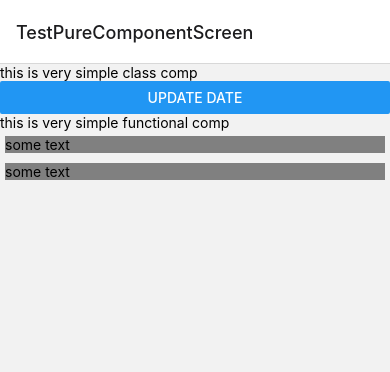
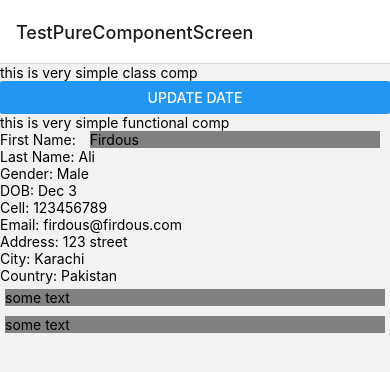
Before and after one commit to firdousali86/D19BTraining, a React Native app: screen /TestPureComponentScreen in a window 390 px wide. Shown: the top 372 px of the page. Built offline with nearby package versions, Linux system fonts and the light colour scheme.

Commit message:
breaking chain of renders

```diff
--- a/src/components/ClassComponents/UserBasicInfo.js
+++ b/src/components/ClassComponents/UserBasicInfo.js
@@ -1,7 +1,7 @@
 import React from 'react';
 import {View, Text, TextInput} from 'react-native';
 
-class UserBasicInfo extends React.Component {
+class UserBasicInfo extends React.PureComponent {
   constructor(props) {
     super(props);
 
@@ -11,6 +11,8 @@ class UserBasicInfo extends React.Component {
   }
 
   render() {
+    console.log('user basic info was rerendered');
+
     const {basicInfo} = this.props;
 
     const {firstName} = this.state;
--- a/src/components/ClassComponents/UserContactInfo.js
+++ b/src/components/ClassComponents/UserContactInfo.js
@@ -1,8 +1,10 @@
 import React from 'react';
 import {View, Text, TextInput} from 'react-native';
 
-class UserContactInfo extends React.Component {
+class UserContactInfo extends React.PureComponent {
   render() {
+    console.log('user contact info was rerendered');
+
     const {contactInfo} = this.props;
 
     return (
--- a/src/containers/TestPureComponentScreen/SampleFunctComp.js
+++ b/src/containers/TestPureComponentScreen/SampleFunctComp.js
@@ -1,5 +1,27 @@
 import {View, Text} from 'react-native';
 import React, {memo, useEffect} from 'react';
+import UserBasicInfo from '../../components/ClassComponents/UserBasicInfo';
+import UserContactInfo from '../../components/ClassComponents/UserContactInfo';
+
+const userObject = {
+  basicInfo: {
+    firstName: 'Firdous',
+    lastName: 'Ali',
+    gender: 'Male',
+    DOB: 'Dec 3',
+  },
+  contactInfo: {
+    cell: '123456789',
+    email: 'firdous@firdous.com',
+    address: '123 street',
+    city: 'Karachi',
+    country: 'Pakistan',
+  },
+  educationInfo: {
+    lastDegree: 'MS',
+    university: 'NEDUET',
+  },
+};
 
 const SampleFunctComp = props => {
   console.log('child func comp rerendered');
@@ -19,8 +41,10 @@ const SampleFunctComp = props => {
   return (
     <View>
       <Text>this is very simple functional comp</Text>
+      <UserBasicInfo basicInfo={userObject.basicInfo} />
+      <UserContactInfo contactInfo={userObject.contactInfo} />
     </View>
   );
 };
 
-export default SampleFunctComp;
+export default memo(SampleFunctComp);
```
